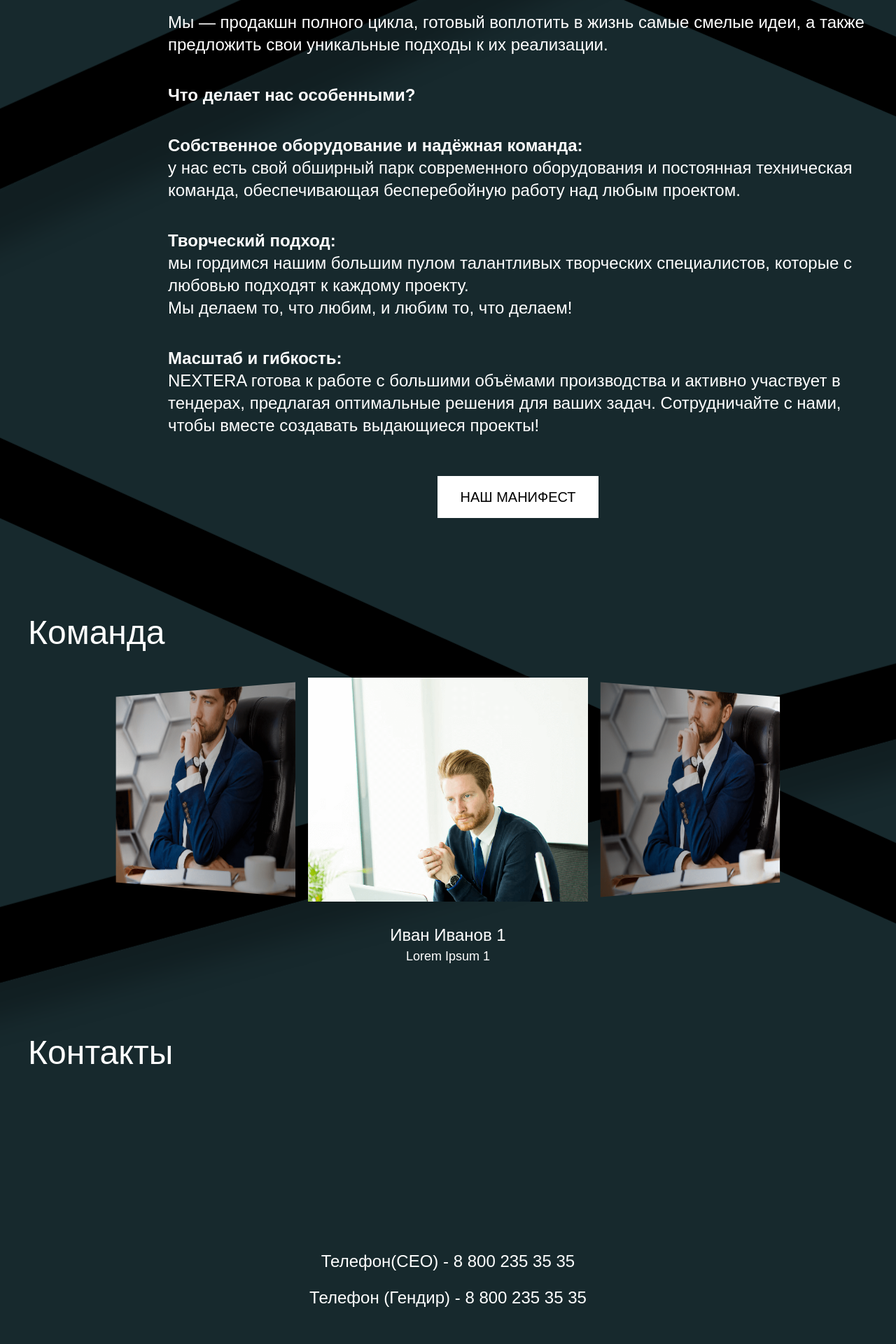
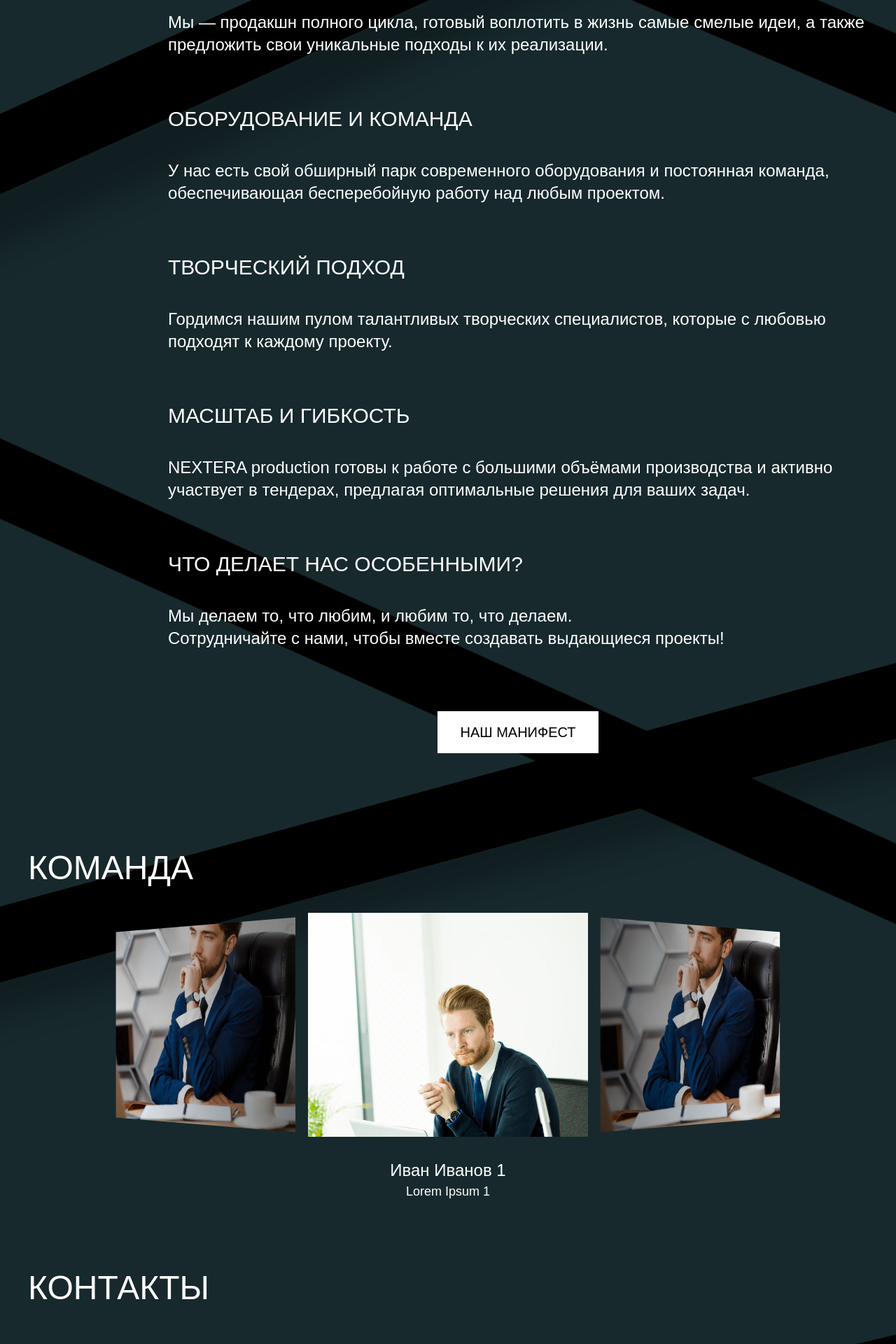
Before and after one commit to oleg-mitus/nextera, a Next.js app: page /about in a window 1280 px wide. Shown: the part 420-2340 px from the top of the page at 70% size. Built offline with nearby package versions, Linux system fonts and the light colour scheme; a web font is replaced by a local one.

Commit message:
About text

```diff
--- a/src/app/globals.css
+++ b/src/app/globals.css
@@ -104,10 +104,18 @@ body {
 h1,
 h2,
 .title-text {
-  @apply lg:text-5xl
+  @apply lg:text-5xl uppercase
+}
+
+h3 {
+  @apply lg:text-3xl uppercase
 }
 
 .text,
 p {
   @apply text-lg lg:text-2xl 2xl:text-3xl
 }
+
+p {
+  @apply mb-8
+}
--- a/src/components/about/About.tsx
+++ b/src/components/about/About.tsx
@@ -1,20 +1,20 @@
-"use client";
+'use client';
 
-import TeamSlider from "@/components/about/TeamSlider";
-import AboutParallax from "@/components/about/AboutParallax";
-import AboutMobileParallax from "@/components/projects/ProjectMobileParallax";
-import { useMediaQuery } from "usehooks-ts";
-import teamItems from "@/data/team";
-import { useEffect, useState, type MouseEvent } from "react";
-import AOS from "aos";
-import useHash from "@/composables/useHash";
-import "aos/dist/aos.css";
-import { motion } from "framer-motion";
+import TeamSlider from '@/components/about/TeamSlider';
+import AboutParallax from '@/components/about/AboutParallax';
+import AboutMobileParallax from '@/components/projects/ProjectMobileParallax';
+import { useMediaQuery } from 'usehooks-ts';
+import teamItems from '@/data/team';
+import { useEffect, useState, type MouseEvent } from 'react';
+import AOS from 'aos';
+import useHash from '@/composables/useHash';
+import 'aos/dist/aos.css';
+import { motion } from 'framer-motion';
 
 const Loading = () => {
   return (
-    <div className="fixed inset-0 flex items-center justify-center bg-[#17292d] z-1">
-      <div className="animate-spin rounded-full h-16 w-16 border-t-4 border-b-4 border-white"></div>
+    <div className='fixed inset-0 flex items-center justify-center bg-[#17292d] z-1'>
+      <div className='animate-spin rounded-full h-16 w-16 border-t-4 border-b-4 border-white'></div>
     </div>
   );
 };
@@ -42,13 +42,13 @@ export default function About() {
     });
   };
 
-  const isSmallDevice = useMediaQuery("only screen and (max-width : 1024px)");
+  const isSmallDevice = useMediaQuery('only screen and (max-width : 1024px)');
 
   useEffect(() => {
     AOS.init({
       duration: 1000,
       once: true,
-      easing: "ease-in-out",
+      easing: 'ease-in-out',
     });
   }, []);
 
@@ -62,14 +62,14 @@ export default function About() {
 
   const scrollToSection = (id: string) => {
     const element = document.getElementById(id);
-    element?.scrollIntoView({ behavior: "smooth" });
+    element?.scrollIntoView({ behavior: 'smooth' });
   };
 
   return (
     <>
       {contentVisible ? (
         <div
-          className="about lg:px-10 py-10 relative"
+          className='about lg:px-10 py-10 relative'
           onMouseMove={(event) => handleMouseMove(event)}
         >
           {isSmallDevice ? (
@@ -78,56 +78,54 @@ export default function About() {
             <AboutParallax {...mousePosition} />
           )}
           <h1
-            className="text-5xl lg:text-6xl 2xl:text-7xl font-sans lg:ml-30 px-4 lg:px-0"
-            data-aos="fade-up"
+            className='text-5xl lg:text-6xl 2xl:text-7xl font-sans lg:ml-30 px-4 lg:px-0'
+            data-aos='fade-up'
           >
             О нас
           </h1>
 
-          <div className="company mt-15 lg:mt-25 px-4 lg:px-0">
+          <div className='company mt-15 lg:mt-25 px-4 lg:px-0'>
             <h2
-              className="text-3xl lg:text-4xl 2xl:text-5xl font-sans"
-              data-aos="fade-up"
+              className='text-3xl lg:text-4xl 2xl:text-5xl font-sans'
+              data-aos='fade-up'
             >
               Компания
             </h2>
             <div
-              className="lg:pl-50 text-xl lg:text-2xl flex flex-col gap-10 max-w-400 mt-10 lg:mt-25"
-              data-aos="fade-up"
+              className='lg:pl-50 text-xl lg:text-2xl flex flex-col gap-10 max-w-400 mt-10 lg:mt-25'
+              data-aos='fade-up'
             >
               <p>
                 Мы — продакшн полного цикла, готовый воплотить в жизнь самые
                 смелые идеи, а также предложить свои уникальные подходы к их
                 реализации.
               </p>
+              <h3>ОБОРУДОВАНИЕ И КОМАНДА</h3>
               <p>
-                <b>Что делает нас особенными?</b>
+                У нас есть свой обширный парк современного оборудования и
+                постоянная команда, обеспечивающая бесперебойную работу над
+                любым проектом.
               </p>
+              <h3>ТВОРЧЕСКИЙ ПОДХОД</h3>
               <p>
-                <b>Собственное оборудование и надёжная команда:</b>
-                <br /> у нас есть свой обширный парк современного оборудования и
-                постоянная техническая команда, обеспечивающая бесперебойную
-                работу над любым проектом.
+                Гордимся нашим пулом талантливых творческих специалистов,
+                которые с любовью подходят к каждому проекту.
               </p>
+              <h3>МАСШТАБ И ГИБКОСТЬ</h3>
               <p>
-                <b>Творческий подход:</b>
+                NEXTERA production готовы к работе с большими объёмами
+                производства и активно участвует в тендерах, предлагая
+                оптимальные решения для ваших задач.
+              </p>
+              <h3>ЧТО ДЕЛАЕТ НАС ОСОБЕННЫМИ?</h3>
+              <p>
+                Мы делаем то, что любим, и любим то, что делаем.
                 <br />
-                мы гордимся нашим большим пулом талантливых творческих
-                специалистов, которые с любовью подходят к каждому проекту.
-                <br />
-                Мы делаем то, что любим, и любим то, что делаем!
+                Сотрудничайте с нами, чтобы вместе создавать выдающиеся проекты!
               </p>
-              <p>
-                <b>Масштаб и гибкость:</b>
-                <br />
-                NEXTERA готова к работе с большими объёмами производства и
-                активно участвует в тендерах, предлагая оптимальные решения для
-                ваших задач. Сотрудничайте с нами, чтобы вместе создавать
-                выдающиеся проекты!
-              </p>
-              <div className="mt-4 w-full flex justify-center">
+              <div className='mt-4 w-full flex justify-center'>
                 <button
-                  className="mx-auto px-8 py-4 bg-white text-black text-base lg:text-xl font-sans md:w-auto uppercase cursor-pointer"
+                  className='mx-auto px-8 py-4 bg-white text-black text-base lg:text-xl font-sans md:w-auto uppercase cursor-pointer'
                   onClick={() => setIsExpanded(!isExpanded)}
                 >
                   Наш манифест
@@ -136,40 +134,78 @@ export default function About() {
 
               <motion.div
                 initial={{ height: 0, opacity: 1 }}
-                animate={{ height: isExpanded ? "auto" : 0, opacity: 1 }}
+                animate={{ height: isExpanded ? 'auto' : 0, opacity: 1 }}
                 exit={{ height: 0, opacity: 1 }}
                 transition={{ duration: 0.3 }}
-                style={{ overflow: "hidden" }}
+                style={{ overflow: 'hidden' }}
               >
                 {/* Content that expands/collapses */}
-                <p>Какой-то манифест</p>
+                <p>
+                  Мы живём в эпоху, где видео стало главным языком общения.
+                  Истории больше не просто развлекают — они объединяют людей,
+                  формируют ценности и создают новые смыслы. И именно на этой
+                  границе будущего работает NextEra Production.
+                </p>
+                <p>
+                  Мы — команда, которая превращает идеи в живое дыхание кадра.
+                  Для нас кино и видео — это не просто контент, а инструмент
+                  диалога и культурного влияния. Мы соединяем эстетику и
+                  стратегию, эмоцию и технологию, чтобы каждый проект был не
+                  только красивым, но и значимым.
+                </p>
+                <p>
+                  Сегодня мы создаём документальные фильмы, корпоративные
+                  проекты, клипы, веб-сериалы. Завтра — выходим на территорию
+                  большого кино и сериалов, которые смогут конкурировать на
+                  крупнейших фестивалях и digital-платформах. Наши амбиции —
+                  международные: Китай, Дубай, Европа, США. Мы строим сеть
+                  связей и партнёрств, которая открывает новые рынки и
+                  горизонты.
+                </p>
+                <p>
+                  Мы работаем с лучшими: у нас есть ядро постоянной команды и
+                  широкий пул специалистов из разных сфер — от опытных мастеров
+                  до молодых, смелых и дерзких талантов. Эта комбинация даёт нам
+                  энергию быть актуальными, модными и яркими.
+                </p>
+                <p>
+                  Мы ищем не просто клиентов — мы ищем партнёров. Людей и
+                  компании, которые хотят мыслить масштабно и действовать смело.
+                  Вместе мы можем создавать проекты, которые будут влиять,
+                  вдохновлять и оставаться в памяти.
+                </p>
+                <p>
+                  NextEra Production — это продакшн, где рождается новое
+                  поколение историй. Историй, которые говорят за нас, говорят о
+                  нас и говорят с миром.
+                </p>
               </motion.div>
             </div>
           </div>
-          <div className="team mt-10 lg:mt-25">
+          <div className='team mt-10 lg:mt-25'>
             <h2
-              className="text-3xl lg:text-4xl 2xl:text-5xl font-sans px-4 lg:px-0"
-              data-aos="fade-up"
+              className='text-3xl lg:text-4xl 2xl:text-5xl font-sans px-4 lg:px-0'
+              data-aos='fade-up'
             >
               Команда
             </h2>
-            <div className="mt-10" data-aos="zoom-in-up">
+            <div className='mt-10' data-aos='zoom-in-up'>
               <TeamSlider items={teamItems} />
             </div>
           </div>
-          <div className="contacts mt-15 lg:mt-25 px-4 lg:px-0" id="contacts">
+          <div className='contacts mt-15 lg:mt-25 px-4 lg:px-0' id='contacts'>
             <h2
-              className="text-3xl lg:text-4xl 2xl:text-5xl font-sans"
-              data-aos="fade-up"
+              className='text-3xl lg:text-4xl 2xl:text-5xl font-sans'
+              data-aos='fade-up'
             >
               Контакты
             </h2>
             <div
-              className="lg:min-h-150 w-full flex lg:items-center justify-center font-sans text-xl lg:text-2xl flex-col gap-5 mt-15 lg:mt-0"
-              data-aos="fade-up"
+              className='lg:min-h-150 w-full flex lg:items-center justify-center font-sans text-xl lg:text-2xl flex-col gap-5 mt-15 lg:mt-0'
+              data-aos='fade-up'
             >
-              <div className="">Телефон(CEO) - 8 800 235 35 35</div>
-              <div className="">Телефон (Гендир) - 8 800 235 35 35</div>
+              <div className=''>Телефон(CEO) - 8 800 235 35 35</div>
+              <div className=''>Телефон (Гендир) - 8 800 235 35 35</div>
             </div>
           </div>
         </div>
--- a/src/components/about/TeamSlider.tsx
+++ b/src/components/about/TeamSlider.tsx
@@ -18,9 +18,9 @@ interface TeamItem {
 }
 
 const variants: Variants = {
-  initial: { transform: "translateX(250px)" },
-  animate: { transform: "translateX(0px)" },
-  exit: { transform: "translateX(-250px)" },
+  initial: { transform: "translateX(250px)", animationDuration: 1500 },
+  animate: { transform: "translateX(0px)", animationDuration: 1500 },
+  exit: { transform: "translateX(-250px)", animationDuration: 1500 },
 };
 
 const SwiperComponent = ({ items }: { items: TeamItem[] }) => {
@@ -78,6 +78,7 @@ const SwiperComponent = ({ items }: { items: TeamItem[] }) => {
             initial="initial"
             animate="animate"
             exit="exit"
+            transition={{ duration: 0.6, ease: 'easeOut' }}
             key={activeItem.id}
           >
             <div className="text-2xl font-sans text-center">
--- a/src/components/layout/Footer.tsx
+++ b/src/components/layout/Footer.tsx
@@ -28,7 +28,7 @@ const Footer: FC = () => {
         <Link
           href={getLink('/about#contacts')}
           scroll={false}
-          className="lg:text-2xl pt-2"
+          className="lg:text-2xl pt-2 uppercase"
         >
           {translate('Navigation', 'contacts')}
         </Link>
--- a/src/components/layout/Header.tsx
+++ b/src/components/layout/Header.tsx
@@ -79,7 +79,7 @@ const Header: FC = () => {
           <div onClick={() => setMenuOpen(false)} aria-hidden />
           <ul
             onClick={() => setMenuOpen(false)}
-            className='flex gap-10 text-2xl font-sans'
+            className='flex gap-10 text-2xl font-sans uppercase'
           >
             <li>
               <Link href={getLink('/projects')}>
--- a/src/components/projects/Project.tsx
+++ b/src/components/projects/Project.tsx
@@ -77,7 +77,7 @@ const Project: FC<{ project: ProjectItem }> = ({ project }) => {
       </div>
       <div className="project-description mt-10 lg:mt-25 px-4 lg:px-0">
         <h2
-          className="text-3xl lg:text-4xl 2xl:text-5xl font-sans"
+          className="text-3xl lg:text-4xl 2xl:text-5xl font-sans uppercase"
           data-aos="fade-up"
         >
           О проекте
```
